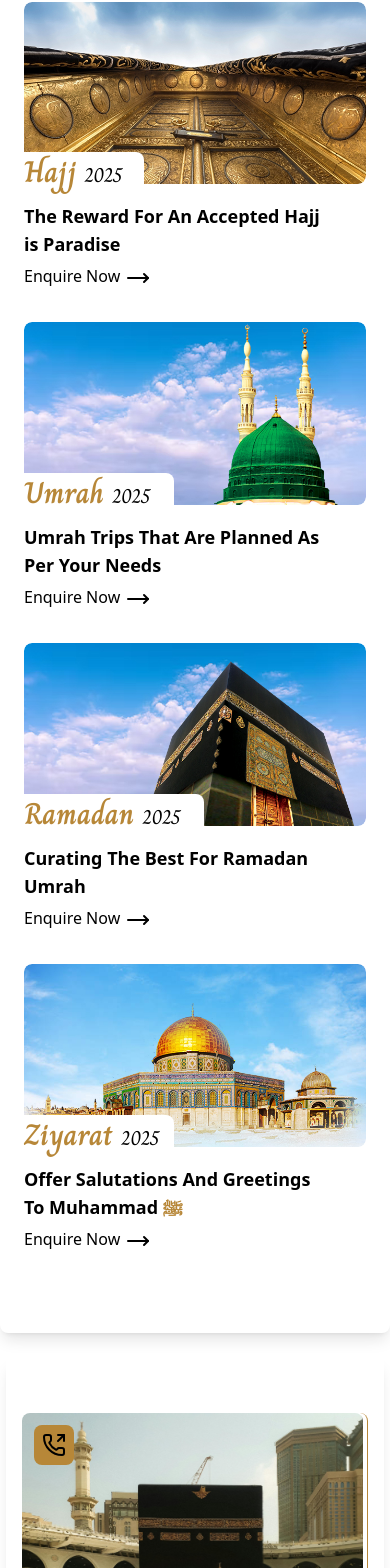
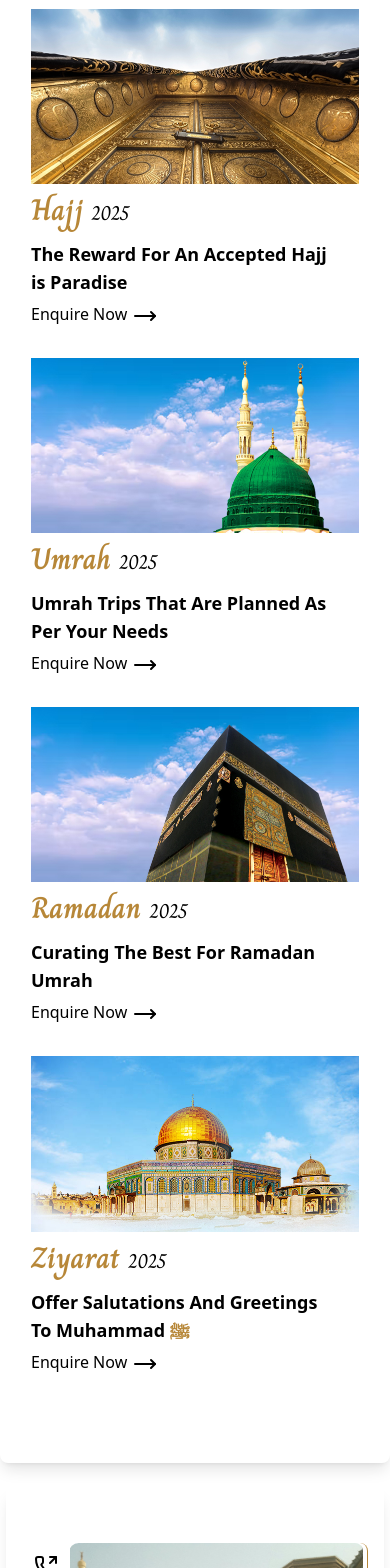
Before and after one commit to 0amirk/yts, a Next.js app: page / in a window 390 px wide. Shown: the part 1199-2767 px from the top of the page. Built offline with nearby package versions, Linux system fonts and the light colour scheme.

Commit message:
Added hover in cards and modified journey section

```diff
--- a/app/Journey.jsx
+++ b/app/Journey.jsx
@@ -27,15 +27,16 @@ const Journey = () => {
               View Packages
             </button>
           </div>
-          <div className="relative w-full sm:max-w-xl lg:w-1/3  border-b-2 border-r pb-1 pr-1 border-[#B78738] rounded-lg">
-            <img
-              src="/journey.jpg"
-              className="h-[400px] w-full rounded-lg hover:translate-y-[-1%] hover:translate-x-[-1%] duration-200 ease-in-out"
-            />
-            <div className="absolute flex gap-1 top-3 left-3 bg-[#B78738] rounded-lg p-2">
-              <a href="tel:02085547070">
-                <PhoneOutgoing className="stroke-black" />
-              </a>
+          <div className="relative w-full sm:max-w-xl group lg:w-1/3  border-b-2 border-r pb-1 pr-1 border-[#B78738] rounded-lg">
+            <div className="hover:translate-y-[-1%] hover:translate-x-[-1%] duration-200 ease-in-out">
+              <img src="/journey.jpg" className="h-[400px] w-full rounded-lg" />
+              <div className="absolute top-0 left-0 flex gap-1 p-3 bg-white rounded-br-lg">
+                <div className="round-top-white ml-[-8px]"></div>
+                <div className="round-bottom-white"></div>
+                <a href="tel:02085547070" className="relative z-20">
+                  <PhoneOutgoing className="stroke-black" />
+                </a>
+              </div>
             </div>
           </div>
         </div>
--- a/app/Packages.jsx
+++ b/app/Packages.jsx
@@ -46,18 +46,18 @@ const Packages = () => {
         </div>
         {/* DESKTOP */}
         <div className="px-6 mt-4 mb-8 text-black md:mb-10 md:block">
-          <div className="flex flex-col items-center justify-around gap-x-4 gap-y-8 md:flex-wrap md:flex-row">
+          <div className="flex flex-col items-center justify-around gap-x-4 gap-y-4 md:gap-y-8 md:flex-wrap md:flex-row">
             {/* First Div */}
-            <div className="flex flex-col items-start justify-center h-full fade-in">
-              <div className="overflow-hidden rounded-lg">
+            <div className="flex flex-col items-start justify-center h-full fade-in feature-box">
+              <div className="overflow-hidden">
                 <img
                   src="/hajj-updated.jpg"
                   loading="lazy"
-                  className="rounded-lg md:h-[200px] md:w-[320px]"
+                  className="md:h-[200px] md:w-[320px]"
                 />
               </div>
               <div className="mt-2">
-                <p className="text-3xl text-[#B78738] font-semibold font-charm mt-[-40px] bg-white w-[120px] rounded-tr-lg pt-[2px]">
+                <p className="text-3xl text-[#B78738] font-semibold font-charm">
                   Hajj{" "}
                   <span className="text-xl font-normal text-black">2025</span>
                 </p>
@@ -75,18 +75,18 @@ const Packages = () => {
 
             {/* Second Div */}
             <div
-              className="flex flex-col items-start justify-center h-full fade-in"
+              className="flex flex-col items-start justify-center h-full fade-in feature-box"
               style={{ transitionDelay: ` 0.2s` }}
             >
-              <div className="overflow-hidden rounded-lg">
+              <div className="overflow-hidden">
                 <img
                   src="/umrah-updated.jpg"
                   loading="lazy"
-                  className="rounded-lg md:h-[200px] md:w-[320px]"
+                  className="md:h-[200px] md:w-[320px]"
                 />
               </div>
               <div className="mt-2">
-                <p className="text-3xl text-[#B78738] font-semibold font-charm mt-[-40px] bg-white w-[150px] rounded-tr-lg pt-[2px]">
+                <p className="text-3xl text-[#B78738] font-semibold font-charm">
                   Umrah{" "}
                   <span className="text-xl font-normal text-black">2025</span>
                 </p>
@@ -103,18 +103,18 @@ const Packages = () => {
             </div>
             {/* third div */}
             <div
-              className="flex flex-col items-start justify-center h-full fade-in"
+              className="flex flex-col items-start justify-center h-full fade-in feature-box"
               style={{ transitionDelay: ` 0.4s` }}
             >
-              <div className="overflow-hidden rounded-lg">
+              <div className="overflow-hidden">
                 <img
                   src="/ramadan-updated.jpg"
                   loading="lazy"
-                  className="rounded-lg md:h-[200px] md:w-[320px]"
+                  className="md:h-[200px] md:w-[320px]"
                 />
               </div>
               <div className="mt-2">
-                <p className="text-3xl text-[#B78738] font-semibold font-charm mt-[-40px] bg-white w-[180px] rounded-tr-lg pt-[2px]">
+                <p className="text-3xl text-[#B78738] font-semibold font-charm">
                   Ramadan{" "}
                   <span className="text-xl font-normal text-black">2025</span>
                 </p>
@@ -129,21 +129,21 @@ const Packages = () => {
                 </button>
               </div>
             </div>
+
             {/* fourth div */}
-
             <div
-              className="flex flex-col items-start justify-center h-full fade-in"
+              className="flex flex-col items-start justify-center h-full fade-in feature-box"
               style={{ transitionDelay: ` 0.6s` }}
             >
-              <div className="overflow-hidden rounded-lg">
+              <div className="overflow-hidden">
                 <img
                   src="/ziyarat.jpg"
                   loading="lazy"
-                  className="rounded-lg md:h-[200px] md:w-[320px]"
+                  className="md:h-[200px] md:w-[320px]"
                 />
               </div>
               <div className="mt-2">
-                <p className="text-3xl text-[#B78738] font-semibold font-charm mt-[-40px] bg-white w-[150px] rounded-tr-lg pt-[2px]">
+                <p className="text-3xl text-[#B78738] font-semibold font-charm">
                   Ziyarat{" "}
                   <span className="text-xl font-normal text-black">2025</span>
                 </p>
--- a/app/globals.css
+++ b/app/globals.css
@@ -57,41 +57,99 @@ html {
   transform: translateY(0); /* Moves to its original position */
 }
 
-.hover-border-effect {
+.feature-box {
   position: relative;
+  padding: 7px;
   overflow: hidden;
 }
 
-.hover-border-effect::before {
+.feature-box::before,
+.feature-box::after,
+.feature-box span::before,
+.feature-box span::after {
   content: "";
   position: absolute;
-  inset: 0;
-  border: 2px solid transparent; /* Initial transparent border */
+  background-color: var(--base-color, #b78738); /* Border color */
   z-index: 1;
-  animation: border-fill 1s ease forwards;
-  opacity: 0; /* Hidden initially */
-  transition: opacity 1s ease;
+  transition: transform 0.5s cubic-bezier(0.4, 0, 0.2, 1);
 }
 
-.hover-border-effect:hover::before {
-  opacity: 1; /* Visible on hover */
-  border: 2px solid red;
+/* Bottom and left borders */
+.feature-box::before {
+  height: 3px;
+  width: 100%;
+  bottom: 0;
+  left: 0;
+  transform: scaleX(0); /* Start from the bottom-left corner */
+  transform-origin: left; /* Expand away to the right */
 }
 
-@keyframes border-fill {
-  0% {
-    border-width: 2px 0 0 2px; /* Top-left starts */
-  }
-  25% {
-    border-width: 2px 2px 0 2px; /* Top and left fill in */
-  }
-  50% {
-    border-width: 2px 2px 2px 2px; /* All sides visible */
-  }
-  75% {
-    border-width: 2px 2px 2px 2px; /* Smooth continuation */
-  }
-  100% {
-    border-width: 2px 2px 2px 2px; /* Complete border animation */
-  }
+.feature-box::after {
+  height: 100%;
+  width: 3px;
+  bottom: 0;
+  left: 0;
+  transform: scaleY(0); /* Start from the bottom-left corner */
+  transform-origin: bottom; /* Expand away to the top */
 }
+
+/* Top and right borders */
+.feature-box span::before {
+  height: 3px;
+  width: 100%;
+  top: 0;
+  right: 0;
+  transform: scaleX(0); /* Start from the top-right corner */
+  transform-origin: right; /* Expand away to the left */
+}
+
+.feature-box span::after {
+  height: 100%;
+  width: 3px;
+  top: 0;
+  right: 0;
+  transform: scaleY(0); /* Start from the top-right corner */
+  transform-origin: top; /* Expand away to the bottom */
+}
+
+/* Hover effect to trigger the animations */
+.feature-box:hover::before {
+  transform: scaleX(1); /* Expand bottom border */
+}
+
+.feature-box:hover::after {
+  transform: scaleY(1); /* Expand left border */
+}
+.feature-box:hover span::before {
+  transform: scaleX(1); /* Expand top border */
+}
+
+.feature-box:hover span::after {
+  transform: scaleY(1); /* Expand right border */
+}
+
+.round-top-white::before {
+  content: "";
+  position: absolute;
+
+  background-color: transparent;
+  top: 0%;
+  right: -50%;
+  height: 50px;
+  width: 25px;
+  border-top-left-radius: 0.6rem;
+  box-shadow: 0 -25px 0 0 white;
+}
+
+.round-bottom-white::before {
+  content: "";
+  position: absolute;
+  z-index: 0;
+  background-color: transparent;
+  bottom: -104%;
+  left: 0%;
+  height: 50px;
+  width: 25px;
+  border-top-left-radius: 0.6rem;
+  box-shadow: 0 -25px 0 0 white;
+}
```
